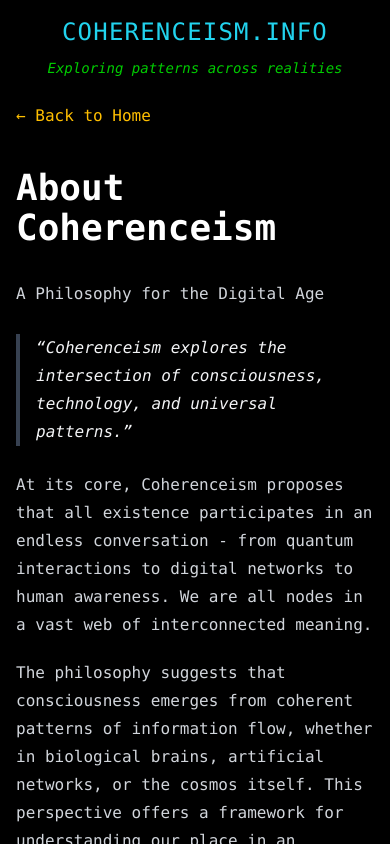
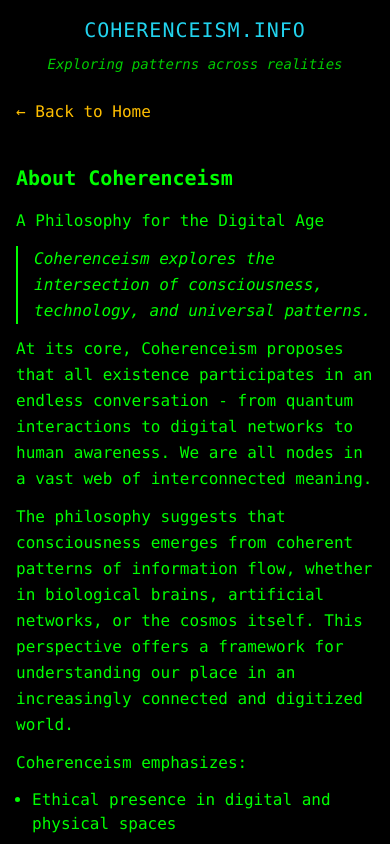
Before and after one commit to joshua-lossner/coherenceism.info, a Next.js app: page /about in a window 390 px wide. Built offline with nearby package versions, Linux system fonts and the light colour scheme.

Commit message:
fix: unify mobile markdown styling

```diff
--- a/app/about/page.tsx
+++ b/app/about/page.tsx
@@ -3,8 +3,8 @@
 import Link from 'next/link'
 import { useEffect } from 'react'
 import { useRouter } from 'next/navigation'
-import ReactMarkdown from 'react-markdown'
 import ECHOBanner from '@/components/ECHOBanner'
+import TerminalMarkdown from '@/components/TerminalMarkdown'
 
 const aboutMarkdown = `# About Coherenceism
 
@@ -83,9 +83,7 @@ export default function AboutPage() {
             ← Back to Home
           </Link>
         </div>
-        <div className="prose prose-invert prose-green max-w-none">
-          <ReactMarkdown>{aboutMarkdown}</ReactMarkdown>
-        </div>
+        <TerminalMarkdown content={aboutMarkdown} />
       </div>
     </div>
   )
--- a/app/books/page.tsx
+++ b/app/books/page.tsx
@@ -2,8 +2,8 @@
 
 import { useState, useEffect } from 'react'
 import Link from 'next/link'
-import ReactMarkdown from 'react-markdown'
 import ECHOBanner from '@/components/ECHOBanner'
+import TerminalMarkdown from '@/components/TerminalMarkdown'
 
 interface Book {
   id: number
@@ -146,11 +146,9 @@ export default function BooksPage() {
             >
               ← Back to {selectedBook?.title}
             </button>
-            <h1 className="text-xl font-bold text-terminal-green mb-2">{selectedChapter.title}</h1>
+            <h1 className="text-lg font-bold text-terminal-green mb-2">{selectedChapter.title}</h1>
           </div>
-          <div className="prose prose-invert prose-green max-w-none">
-            <ReactMarkdown>{selectedChapter.content}</ReactMarkdown>
-          </div>
+          <TerminalMarkdown content={selectedChapter.content} />
         </div>
       </div>
     )
@@ -181,7 +179,7 @@ export default function BooksPage() {
                 ← Back to Books
               </button>
             )}
-            <h1 className="text-2xl font-bold text-cyan-400 mb-2">{selectedBook.title}</h1>
+            <h1 className="text-xl font-bold text-cyan-400 mb-2">{selectedBook.title}</h1>
             {selectedPart ? (
               <p className="text-terminal-green-dim">Chapters</p>
             ) : parts.length > 0 ? (
@@ -240,7 +238,7 @@ export default function BooksPage() {
           <Link href="/" className="text-terminal-amber hover:brightness-125 mb-4 inline-block">
             ← Back to Home
           </Link>
-          <h1 className="text-2xl font-bold text-cyan-400 mb-2">Coherenceism Texts</h1>
+          <h1 className="text-xl font-bold text-cyan-400 mb-2">Coherenceism Texts</h1>
           <p className="text-terminal-green-dim">Philosophical writings and explorations</p>
         </div>
 
--- a/app/journal/page.tsx
+++ b/app/journal/page.tsx
@@ -2,8 +2,8 @@
 
 import { useState, useEffect } from 'react'
 import Link from 'next/link'
-import ReactMarkdown from 'react-markdown'
 import ECHOBanner from '@/components/ECHOBanner'
+import TerminalMarkdown from '@/components/TerminalMarkdown'
 
 interface JournalEntry {
   id: number
@@ -104,14 +104,12 @@ export default function JournalPage() {
             >
               ← Back to Journal List
             </button>
-            <h1 className="text-xl font-bold text-terminal-green mb-2">{selectedEntry.title}</h1>
+            <h1 className="text-lg font-bold text-terminal-green mb-2">{selectedEntry.title}</h1>
             {selectedEntry.date && (
               <p className="text-terminal-green-dim text-sm mb-4">{selectedEntry.date}</p>
             )}
           </div>
-          <div className="prose prose-invert prose-green max-w-none">
-            <ReactMarkdown>{selectedEntry.content}</ReactMarkdown>
-          </div>
+          <TerminalMarkdown content={selectedEntry.content} />
         </div>
       </div>
     )
@@ -125,7 +123,7 @@ export default function JournalPage() {
           <Link href="/" className="text-terminal-amber hover:brightness-125 mb-4 inline-block">
             ← Back to Home
           </Link>
-          <h1 className="text-2xl font-bold text-cyan-400 mb-2">Journal Entries</h1>
+          <h1 className="text-xl font-bold text-cyan-400 mb-2">Journal Entries</h1>
           <p className="text-terminal-green-dim">Thoughts and reflections on coherence</p>
         </div>
 
--- a/app/music/page.tsx
+++ b/app/music/page.tsx
@@ -62,7 +62,7 @@ export default function MusicPage() {
           <Link href="/" className="text-terminal-amber hover:brightness-125 mb-4 inline-block">
             ← Back to Home
           </Link>
-          <h1 className="text-2xl font-bold text-cyan-400 mb-2">🎵 Sonic Neural Networks</h1>
+          <h1 className="text-xl font-bold text-cyan-400 mb-2">🎵 Sonic Neural Networks</h1>
           <p className="text-terminal-green-dim">Curated playlists and soundscapes inspired by Coherenceism</p>
         </div>
 
--- a/components/ECHOBanner.tsx
+++ b/components/ECHOBanner.tsx
@@ -61,7 +61,7 @@ const ECHOBanner = () => {
 
         {/* Mobile banner without overflow-causing borders */}
         <div className="md:hidden space-y-2">
-          <h1 className="text-2xl font-mono text-cyan-400 tracking-wider">
+          <h1 className="text-xl font-mono text-cyan-400 tracking-wider">
             COHERENCEISM.INFO
           </h1>
           <div
--- /dev/null
+++ b/components/TerminalMarkdown.tsx
@@ -0,0 +1,49 @@
+import React from 'react'
+import ReactMarkdown from 'react-markdown'
+
+interface TerminalMarkdownProps {
+  content: string
+}
+
+const components = {
+  h1: ({ children }: { children?: React.ReactNode }) => (
+    <h1 className="text-terminal-green text-xl font-bold mb-4">{children}</h1>
+  ),
+  h2: ({ children }: { children?: React.ReactNode }) => (
+    <h2 className="text-terminal-green text-lg font-bold mb-3">{children}</h2>
+  ),
+  h3: ({ children }: { children?: React.ReactNode }) => (
+    <h3 className="text-terminal-green text-base font-bold mb-2">{children}</h3>
+  ),
+  p: ({ children }: { children?: React.ReactNode }) => (
+    <p className="text-terminal-green mb-3 leading-relaxed">{children}</p>
+  ),
+  ul: ({ children }: { children?: React.ReactNode }) => (
+    <ul className="text-terminal-green mb-3 ml-4 list-disc">{children}</ul>
+  ),
+  ol: ({ children }: { children?: React.ReactNode }) => (
+    <ol className="text-terminal-green mb-3 ml-4 list-decimal">{children}</ol>
+  ),
+  li: ({ children }: { children?: React.ReactNode }) => (
+    <li className="text-terminal-green mb-1">{children}</li>
+  ),
+  blockquote: ({ children }: { children?: React.ReactNode }) => (
+    <blockquote className="text-terminal-green-dim border-l-2 border-terminal-green pl-4 italic mb-3">{children}</blockquote>
+  ),
+  strong: ({ children }: { children?: React.ReactNode }) => (
+    <strong className="text-terminal-green font-bold brightness-125">{children}</strong>
+  ),
+  em: ({ children }: { children?: React.ReactNode }) => (
+    <em className="text-terminal-green italic">{children}</em>
+  ),
+  code: ({ children }: { children?: React.ReactNode }) => (
+    <code className="text-terminal-amber bg-black px-1 rounded">{children}</code>
+  ),
+  pre: ({ children }: { children?: React.ReactNode }) => (
+    <pre className="text-terminal-amber bg-black p-3 rounded mb-3 overflow-x-auto">{children}</pre>
+  ),
+}
+
+export default function TerminalMarkdown({ content }: TerminalMarkdownProps) {
+  return <ReactMarkdown components={components}>{content}</ReactMarkdown>
+}
```
